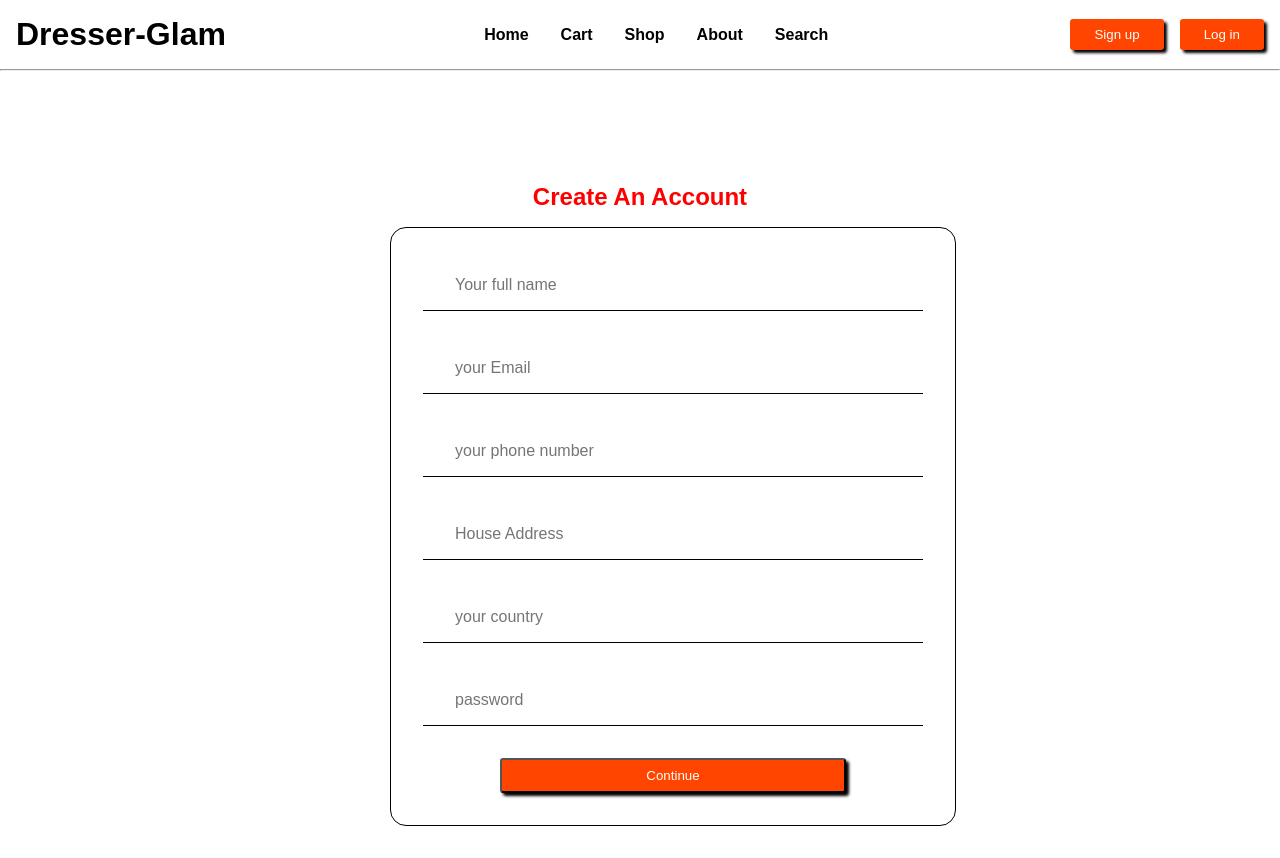
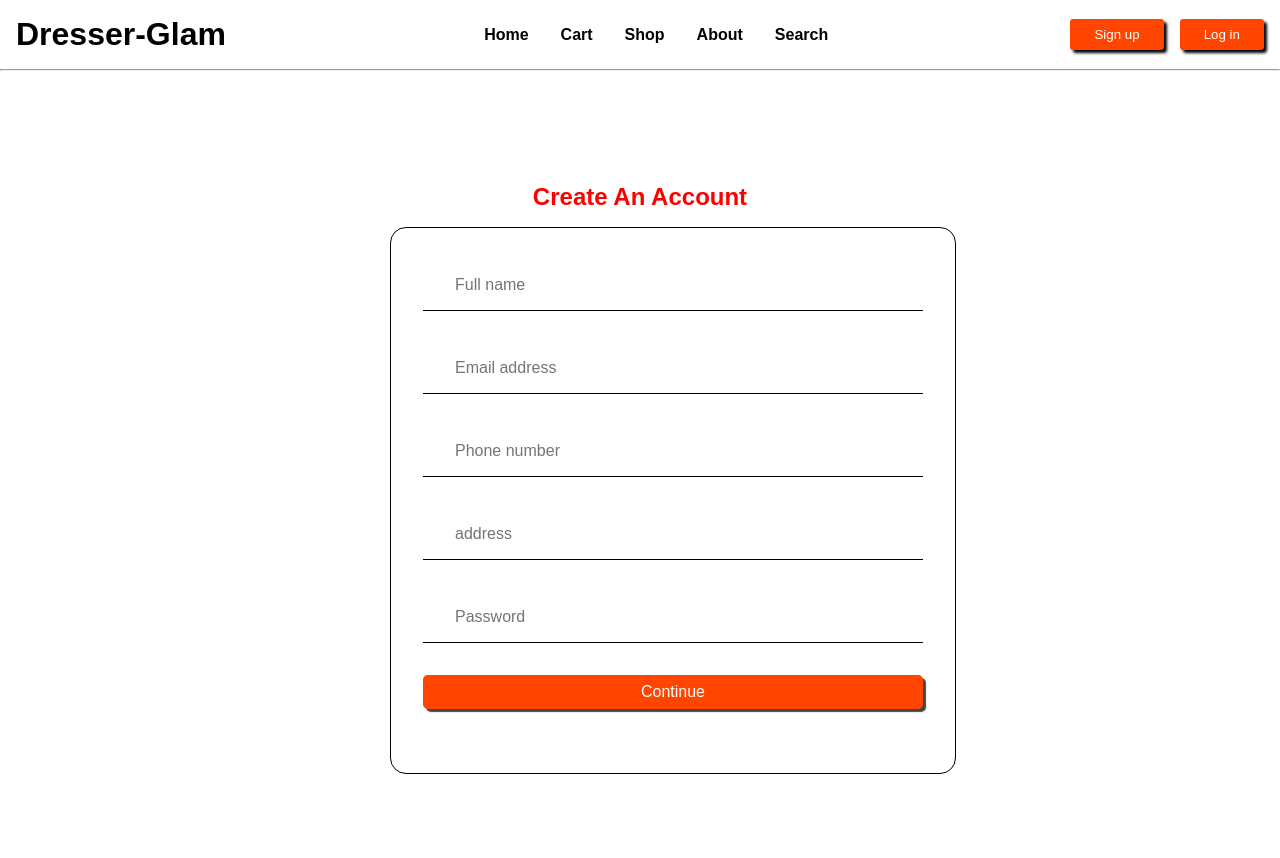
Before and after one commit to TaiwoSoftware/Ecommerce-project, a React (Create React App) app: page /sign in a window 1280 px wide. After the commit the page ends 806 px from the top, so only its background shows below. Built offline with nearby package versions, Linux system fonts and the light colour scheme.

Commit message:
Done with the sign-up feature

```diff
--- a/src/App.jsx
+++ b/src/App.jsx
@@ -18,7 +18,9 @@ function App() {
     <main>
       <Router>
         <header>
-          <h1>Dresser-Glam</h1>
+          <h1>
+            <Link to="/">Dresser-Glam</Link>
+          </h1>
           <nav>
             <ul>
               <li>
--- a/src/components/LogIn.jsx
+++ b/src/components/LogIn.jsx
@@ -1,19 +1,17 @@
-import React from 'react'
-
+import SignUpForm from "./auth/SignUpForm";
 function LogIn() {
   return (
     <div className="Sign">
       <h2>Log into your Account</h2>
       <form>
-
-        <input type="email" required id="email" placeholder="your Email" />
-        <input type="password"  id="password" placeholder="password" />
+        <SignUpForm type="email" placeholder="email address" />
+        <SignUpForm type="password" placeholder="password" />
         <p>
           <button type="submit">Log in</button>
         </p>
       </form>
     </div>
-  )
+  );
 }
 
-export default LogIn
+export default LogIn;
--- /dev/null
+++ b/src/components/auth/SignUpForm.jsx
@@ -0,0 +1,14 @@
+
+function SignUpForm({ type, placeholder, values, handleChange }) {
+  return (
+    <input
+      type={type}
+      required
+      value={values}
+      onChange={handleChange}
+      placeholder={placeholder}
+    />
+  );
+}
+
+export default SignUpForm;
--- a/src/components/pages/SignIn.jsx
+++ b/src/components/pages/SignIn.jsx
@@ -1,32 +1,83 @@
 import React from "react";
 import { useNavigate } from "react-router-dom";
+import SignUpForm from "../auth/SignUpForm";
+import { useState } from "react";
 
 function SignIn() {
   const navigate = useNavigate();
-  const handleClick = (e) => {
-    e.preventDefault();
-    navigate("/login");
+  const [value, setValue] = useState("");
+  const [secondValue, setSecondValue] = useState("");
+  const [thirdValue, setThirdValue] = useState("");
+  const [fourthValue, setFourthValue] = useState("");
+  const [fifthValue, setFifthValue] = useState("");
+  const handleChangeValue = (e) => {
+    setValue(e.target.value);
+  };
+  const handleSecondValue = (e) => {
+    setSecondValue(e.target.value);
+  };
+  const handleThirdValue = (e) => {
+    setThirdValue(e.target.value);
+  };
+  const handleFourthValue = (e) => {
+    setFourthValue(e.target.value);
+  };
+  const handleFifthValue = (e) => {
+    setFifthValue(e.target.value);
+  };
+  const handleClick = () => {
+    if (
+      value === "" ||
+      secondValue === "" ||
+      thirdValue === "" ||
+      fourthValue === "" ||
+      fifthValue === ""
+    ) {
+      alert("please fill in the required details");
+    } else {
+      navigate("/login");
+    }
   };
   return (
     <div className="Sign">
       <h2>Create An Account</h2>
       <form>
+        <SignUpForm
+          type="text"
+          placeholder="Full name"
+          values={value}
+          handleChange={handleChangeValue}
+        />
+        <SignUpForm
+          type="email"
+          values={secondValue}
+          handleChange={handleSecondValue}
+          placeholder="Email address"
+        />
+        <SignUpForm
+          type="tel"
+          values={thirdValue}
+          handleChange={handleThirdValue}
+          placeholder="Phone number"
+        />
+        <SignUpForm
+          type="text"
+          values={fourthValue}
+          handleChange={handleFourthValue}
+          placeholder="address"
+        />
+        <SignUpForm
+          type="password"
+          values={fifthValue}
+          handleChange={handleFifthValue}
+          placeholder="Password"
+        />
         <input
-          type="text"
-          required
-          id="fullName"
-          placeholder="Your full name"
+          className="submitButton"
+          type="submit"
+          onClick={handleClick}
+          value="Continue"
         />
-        <input type="email" required id="email" placeholder="your Email" />
-        <input type="tel" required id="tel" placeholder="your phone number" />
-        <input type="text" required id="address" placeholder="House Address" />
-        <input type="text" required id="country" placeholder="your country" />
-        <input type="password" id="password" placeholder="password" />
-        <p className="buttonP">
-          <button onClick={handleClick} type="submit">
-            Continue
-          </button>
-        </p>
       </form>
     </div>
   );
--- a/src/styles.css
+++ b/src/styles.css
@@ -53,6 +53,11 @@ header {
   justify-content: space-between;
   align-items: center;
   padding: 1rem 1rem;
+}
+
+header h1 a {
+  color: #000;
+  text-decoration: none;
 }
 
 li {
@@ -480,9 +485,8 @@ p {
   text-align: center;
 }
 
-.searchDetails button {
-  padding: 0.5rem;
-  margin-left: 1rem;
+.submitButton {
+  padding: 3rem;
   background: orangered;
   color: #fff;
   padding: 0.5rem 2rem;
--- a/src/styles.scss
+++ b/src/styles.scss
@@ -62,6 +62,10 @@ header {
   justify-content: space-between;
   align-items: center;
   padding: 1rem 1rem;
+}
+header h1 a{
+  color: #000;
+  text-decoration: none;
 }
 
 li {
@@ -425,10 +429,10 @@ form button {
   font-size: 1.5rem;
   cursor: pointer;
 }
-.isZero{
+.isZero {
   visibility: hidden;
 }
-.isOne{
+.isOne {
   visibility: visible;
 }
 
@@ -480,9 +484,8 @@ p {
 .searchDetails input::placeholder {
   text-align: center;
 }
-.searchDetails button {
-  padding: 0.5rem;
-  margin-left: 1rem;
+.submitButton {
+  padding: 3rem;
   background: orangered;
   color: #fff;
   padding: 0.5rem 2rem;
```
Also changed, not shown: 1 other file (tests, documents, lock files or other folders).
